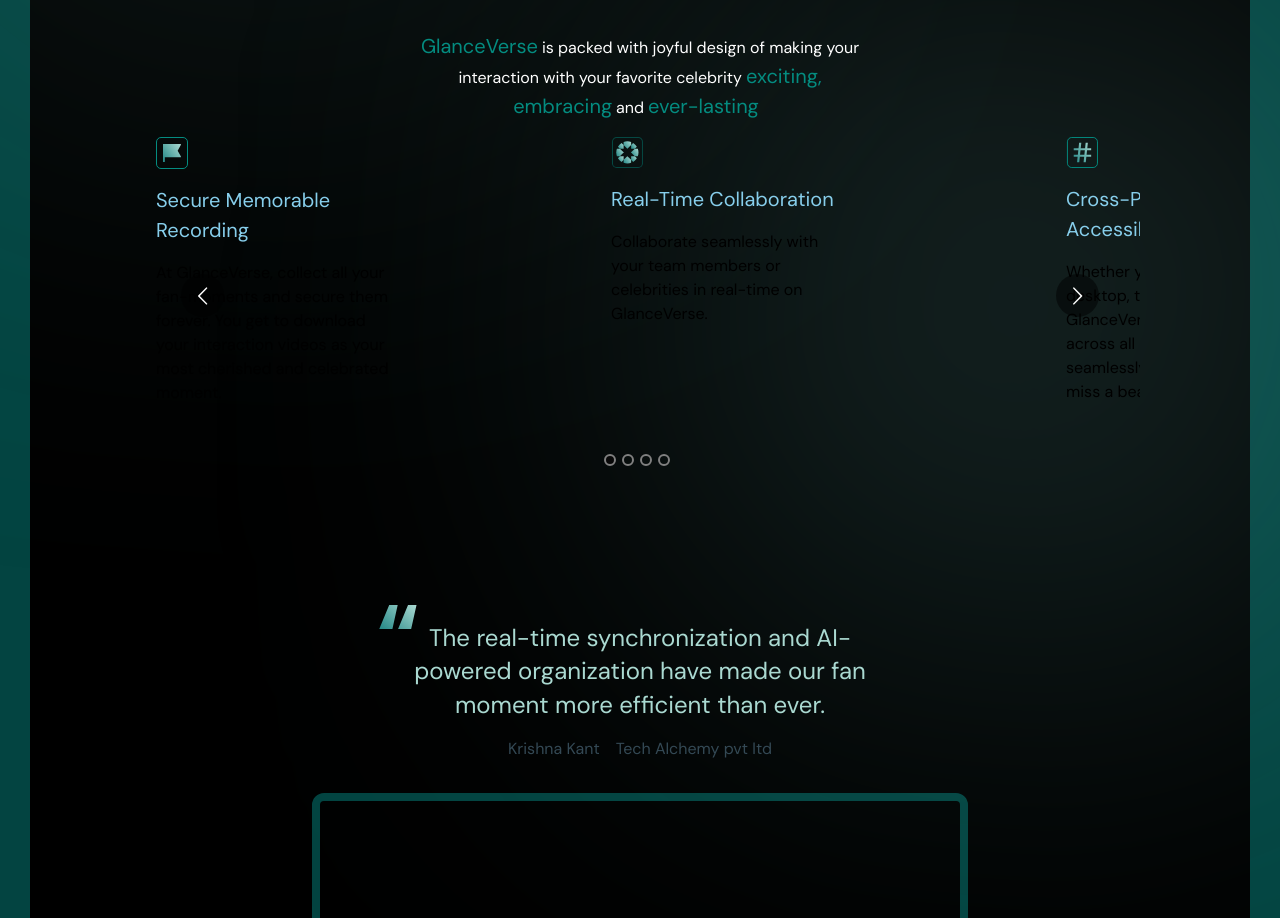
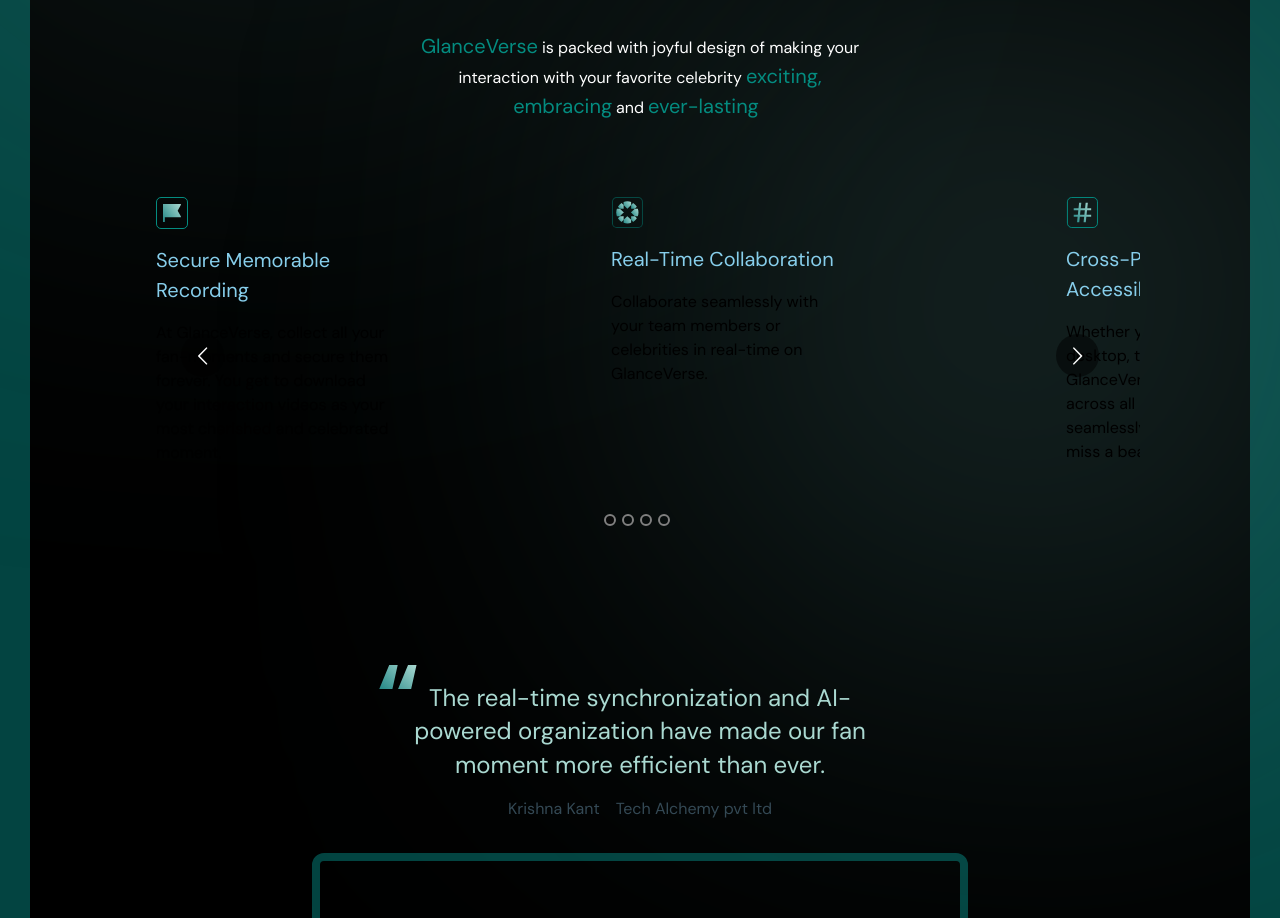
Before and after one commit to kkm980/thundal, a Next.js app: page / in a window 1280 px wide. Shown: the part 1140-2058 px from the top of the page. Built offline with nearby package versions, Linux system fonts and the light colour scheme.

Commit message:
added half border to carousel cards

```diff
--- a/components/home/featuresContainer/FeatureCard.tsx
+++ b/components/home/featuresContainer/FeatureCard.tsx
@@ -31,7 +31,7 @@ const FeatureCardContainer = () => {
     ));
 
     return (
-      <div className="w-[100%] max-w-[1000px] h-auto">
+      <div className="w-[100%] max-w-[1000px] h-auto mt-[60px]">
         <Carousel
             responsive={airdropCardSetting}
             swipeable={true}
@@ -41,7 +41,7 @@ const FeatureCardContainer = () => {
   infinite={true}
   containerClass="carousel-container"
   removeArrowOnDeviceType={["tablet", "mobile"]}
-  dotListClass="custom-dot-list-style"
+  dotListClass="custom-dot-list-style hidden"
   itemClass=""
         >
             {airdropCardData}
--- a/utils/styles/custom-borders.css
+++ b/utils/styles/custom-borders.css
@@ -13,7 +13,7 @@
     top: 0;
     left: 50%;
     width: 50%;
-    height: 1px;
+    height: 2px;
   }
 
   .half-border::after {
```
